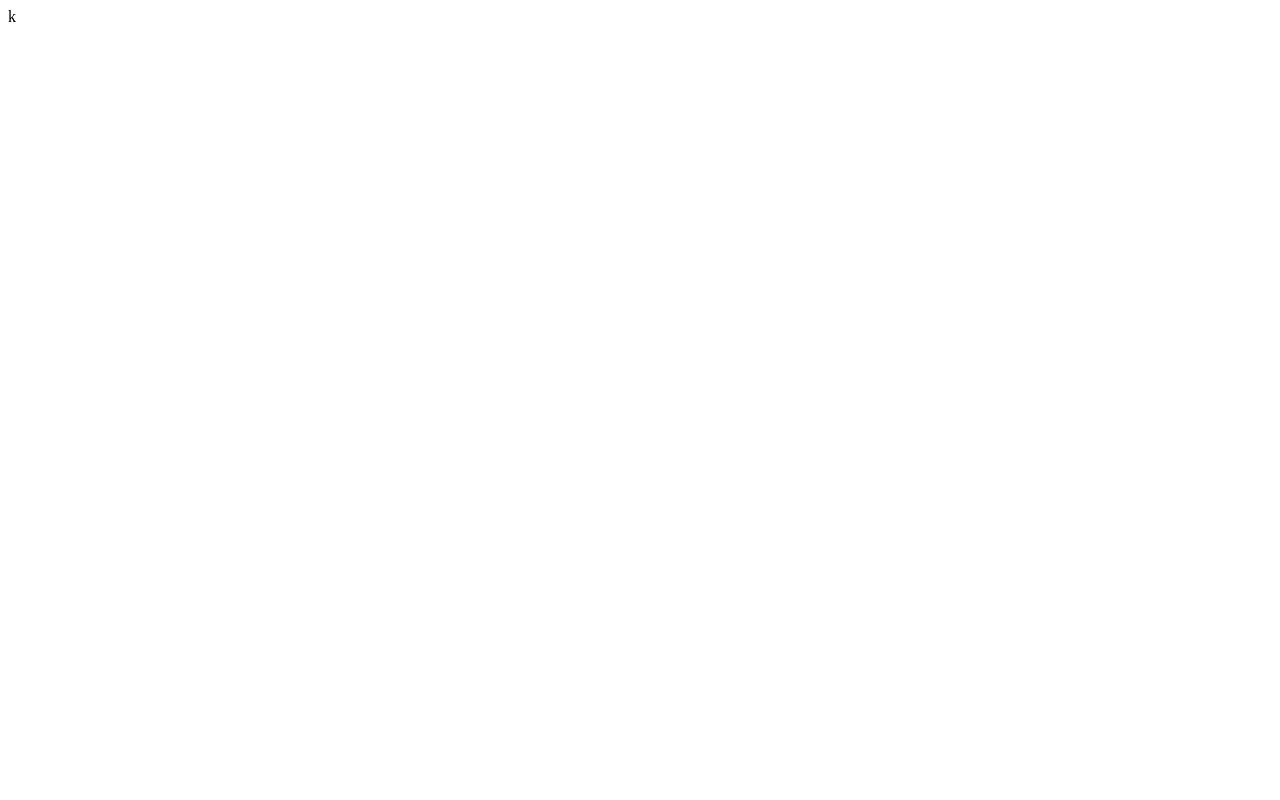
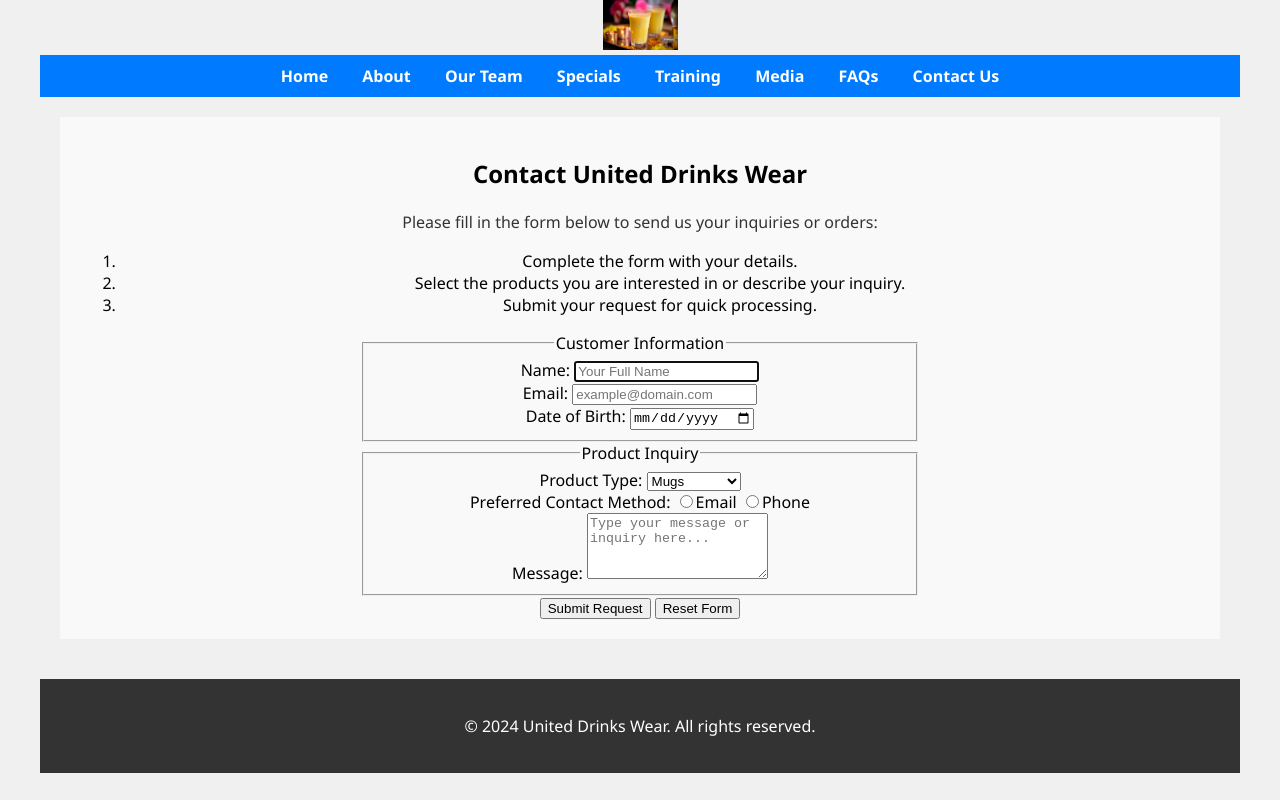
Before and after one commit to LCOW2416/lcow2416.github.io, a plain HTML site: page contact.html in a window 1280 px wide. Drawn offline with Linux system fonts and the light colour scheme.

Commit message:
Add files via upload

```diff
--- a/contact.html
+++ b/contact.html
@@ -1 +1,70 @@
-k
+<!DOCTYPE html>
+<html lang="en">
+<head>
+    <meta charset="UTF-8">
+    <meta name="viewport" content="width=device-width, initial-scale=1.0">
+    <title>Contact Us - United Drinksware</title>
+    <link rel="stylesheet" href="css/styles.css">
+
+	<link rel="stylesheet" href="css/contact.css">
+</head>
+<body>
+<div class="container">
+
+<header>
+    <img src="image/logo.png" alt="Company Banner" height="50">
+</header>
+    <nav>
+          <a href="index.html">Home</a>
+        <a href="about.html">About</a>
+        <a href="team.html">Our Team</a>
+        <a href="specials.html">Specials</a>
+        <a href="training.html">Training</a>
+        <a href="media.html">Media</a>
+        <a href="faqs.html">FAQs</a>
+        <a href="contact.html">Contact Us</a>
+    </nav>
+
+  <main>
+    <section>
+        <h1>Contact United Drinks Wear</h1>
+        <p>Please fill in the form below to send us your inquiries or orders:</p>
+        <ol>
+            <li>Complete the form with your details.</li>
+            <li>Select the products you are interested in or describe your inquiry.</li>
+            <li>Submit your request for quick processing.</li>
+        </ol>
+        <form action="#" method="POST" style="width: 50%; margin: auto;">
+            <fieldset>
+                <legend>Customer Information</legend>
+                <label for="name">Name:</label>
+                <input type="text" id="name" name="name" size="20" autofocus placeholder="Your Full Name" required><br>
+                <label for="email">Email:</label>
+                <input type="email" id="email" name="email" placeholder="example@domain.com" required><br>
+                <label for="birthdate">Date of Birth:</label>
+                <input type="date" id="birthdate" name="birthdate"><br>
+            </fieldset>
+            <fieldset>
+                <legend>Product Inquiry</legend>
+                <label for="productType">Product Type:</label>
+                <select id="productType" name="productType">
+                    <option value="mugs">Mugs</option>
+                    <option value="bottles">Bottles</option>
+                    <option value="accessories">Accessories</option>
+                </select><br>
+                <label>Preferred Contact Method:</label>
+                <input type="radio" name="contact_method" value="email" id="contactEmail"><label for="contactEmail">Email</label>
+                <input type="radio" name="contact_method" value="phone" id="contactPhone"><label for="contactPhone">Phone</label><br>
+                <label for="message">Message:</label>
+                <textarea id="message" name="message" rows="4" cols="20" placeholder="Type your message or inquiry here..."></textarea>
+            </fieldset>
+            <button type="submit">Submit Request</button>
+            <button type="reset">Reset Form</button>
+        </form>
+    </section>
+</main>
+<footer>
+    <p>&copy; 2024 United Drinks Wear. All rights reserved.</p>
+</footer>
+</body>
+</html>
```
Also changed, not shown: faqs.html (+1 -1 lines), index.html (+6 -4 lines), media.html (+43 -1 lines).
